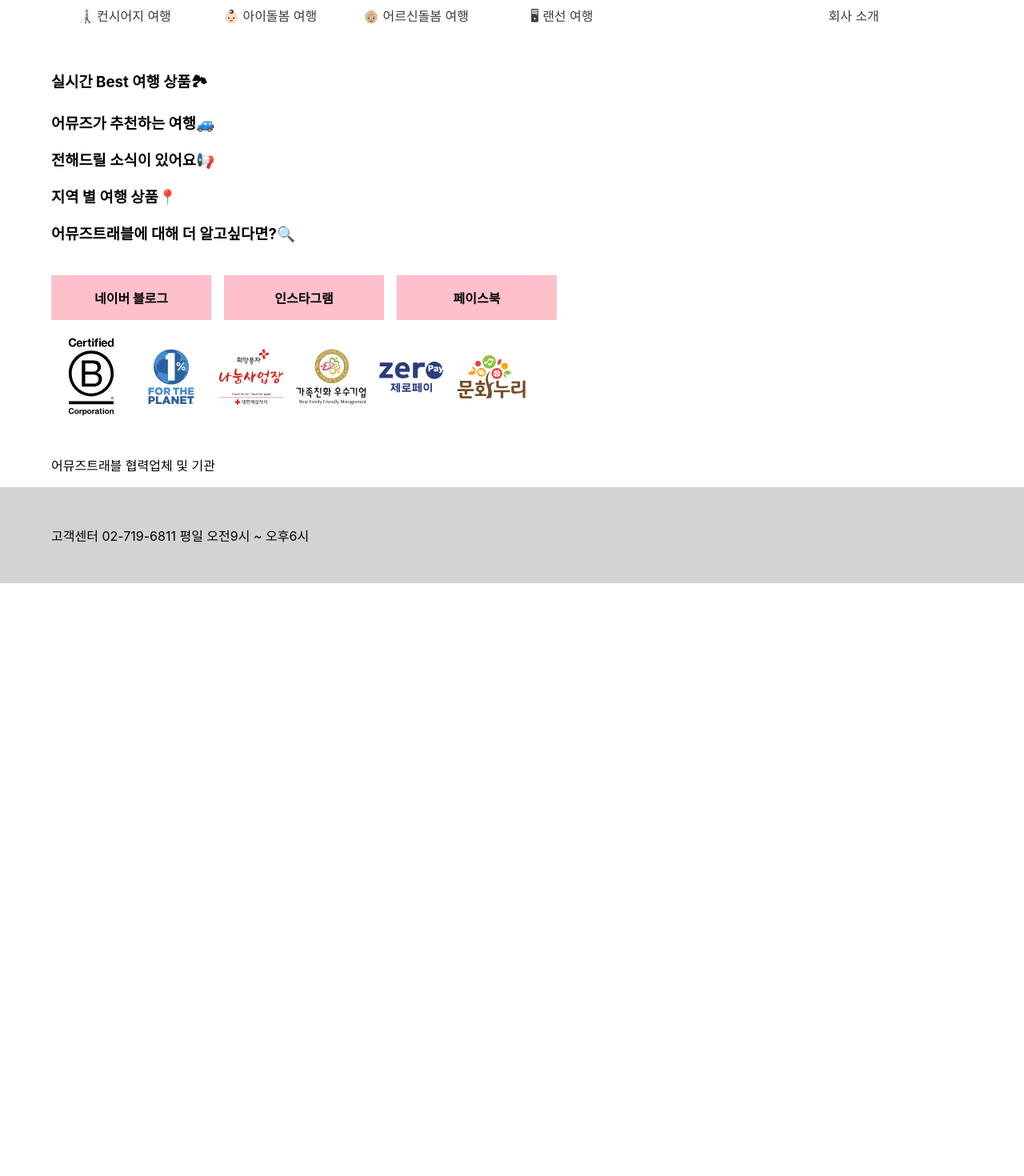
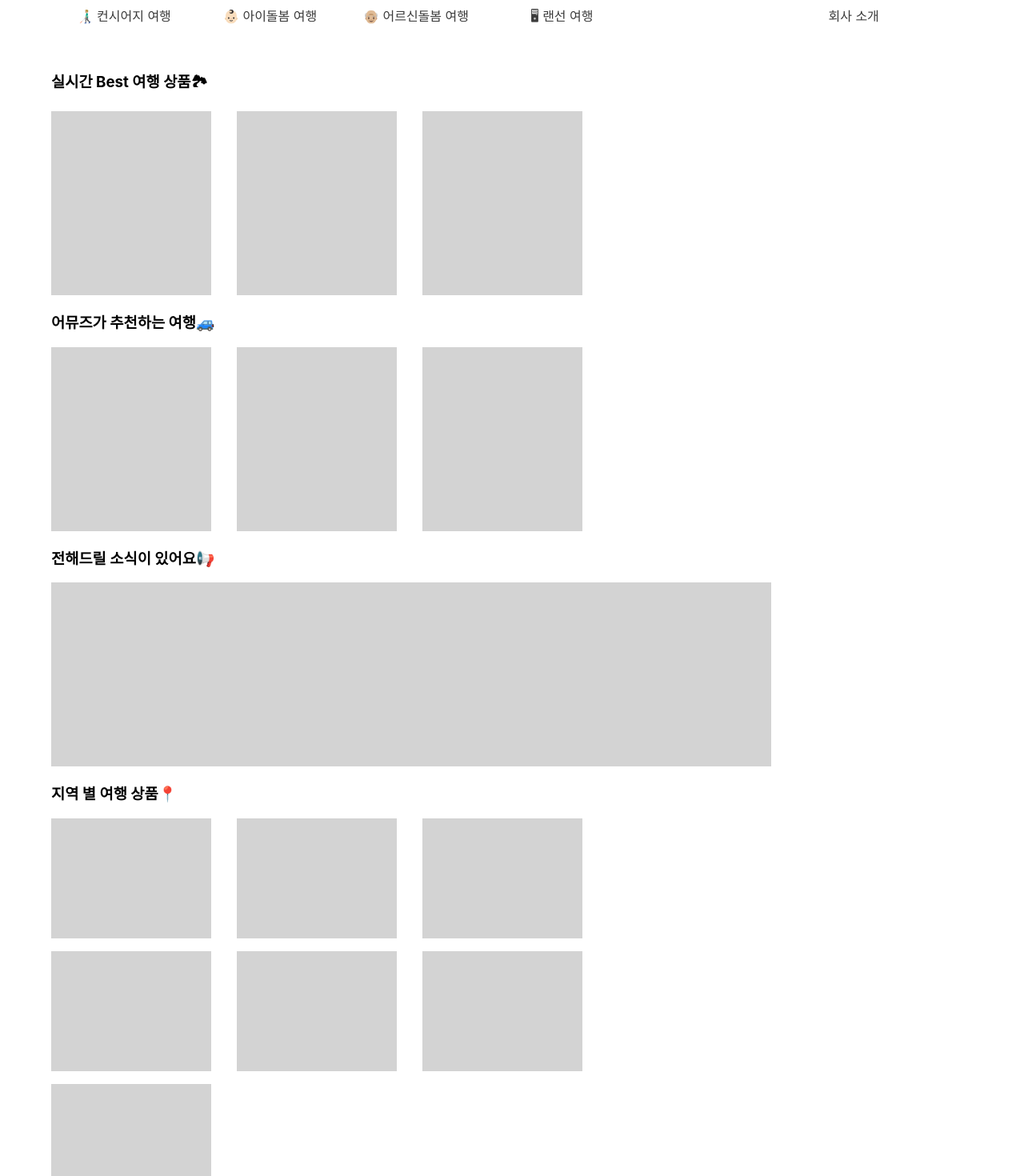
Before and after one commit to inthhh/travel_web_react, a React (Create React App) app in the folder my-app/: page / in a window 1280 px wide. Shown: the part 80-1550 px from the top of the page at 80% size. Before the commit the page ends 809 px from the top, so only its background shows below. Built offline with nearby package versions, Linux system fonts and the light colour scheme.

Commit message:
add boxes🏞

```diff
--- /dev/null
+++ b/my-app/src/MainBestItems/MainBestItem.css
@@ -0,0 +1,12 @@
+.container {
+  display: flex;
+  /* justify-content: space-between; */
+  width: 100%;
+  /* max-width: 900px; */
+}
+
+.box {
+  width: 200px;
+  height: 230px;
+  margin-right: 2rem;
+}
--- a/my-app/src/MainBestItems/MainBestItem.tsx
+++ b/my-app/src/MainBestItems/MainBestItem.tsx
@@ -1,9 +1,19 @@
 import React, { ReactNode } from "react";
+// import "./MainBestItem.css";
+
+const Box = ({ backgroundColor }: { backgroundColor: string }) => (
+  <div className="box" style={{ backgroundColor }}></div>
+);
 
 function MainBestItem() {
   return (
     <>
       <h3>실시간 Best 여행 상품🏞</h3>
+      <div className="container">
+        <Box backgroundColor="lightgray" />
+        <Box backgroundColor="lightgray" />
+        <Box backgroundColor="lightgray" />
+      </div>
     </>
   );
 }
--- /dev/null
+++ b/my-app/src/MainNews/MainNews.css
@@ -0,0 +1,12 @@
+.container {
+  display: flex;
+  /* justify-content: space-between; */
+  width: 100%;
+  /* max-width: 900px; */
+}
+
+.bigbox {
+  width: 900px;
+  height: 230px;
+  /* margin-right: 2rem; */
+}
--- a/my-app/src/MainNews/MainNews.tsx
+++ b/my-app/src/MainNews/MainNews.tsx
@@ -1,9 +1,17 @@
 import React, { ReactNode } from "react";
+import "./MainNews.css";
+
+const BigBox = ({ backgroundColor }: { backgroundColor: string }) => (
+  <div className="bigbox" style={{ backgroundColor }}></div>
+);
 
 function MainNews() {
   return (
     <>
       <h3>전해드릴 소식이 있어요📢</h3>
+      <div className="container">
+        <BigBox backgroundColor="lightgray" />
+      </div>
     </>
   );
 }
--- /dev/null
+++ b/my-app/src/MainRecommendItems/MainRecommendItem.css
@@ -0,0 +1,12 @@
+.container {
+  display: flex;
+  /* justify-content: space-between; */
+  width: 100%;
+  /* max-width: 900px; */
+}
+
+.box {
+  width: 200px;
+  height: 230px;
+  margin-right: 2rem;
+}
--- a/my-app/src/MainRecommendItems/MainRecommendItem.tsx
+++ b/my-app/src/MainRecommendItems/MainRecommendItem.tsx
@@ -1,9 +1,19 @@
 import React, { ReactNode } from "react";
+import "./MainRecommendItem.css";
+
+const Box = ({ backgroundColor }: { backgroundColor: string }) => (
+  <div className="box" style={{ backgroundColor }}></div>
+);
 
 function MainRecommendItem() {
   return (
     <>
       <h3>어뮤즈가 추천하는 여행🚙</h3>
+      <div className="container">
+        <Box backgroundColor="lightgray" />
+        <Box backgroundColor="lightgray" />
+        <Box backgroundColor="lightgray" />
+      </div>
     </>
   );
 }
--- /dev/null
+++ b/my-app/src/MainRegionItems/MainRegionItem.css
@@ -0,0 +1,13 @@
+.container {
+  display: flex;
+  /* justify-content: space-between; */
+  width: 100%;
+  /* max-width: 900px; */
+}
+
+.regionBox {
+  width: 200px;
+  height: 150px;
+  margin-right: 2rem;
+  margin-bottom: 1rem;
+}
--- a/my-app/src/MainRegionItems/MainRegionItem.tsx
+++ b/my-app/src/MainRegionItems/MainRegionItem.tsx
@@ -1,9 +1,27 @@
 import React, { ReactNode } from "react";
+import "./MainRegionItem.css";
+
+const Box = ({ backgroundColor }: { backgroundColor: string }) => (
+  <div className="regionBox" style={{ backgroundColor }}></div>
+);
 
 function MainRegionItem() {
   return (
     <>
       <h3>지역 별 여행 상품📍</h3>
+      <div className="container">
+        <Box backgroundColor="lightgray" />
+        <Box backgroundColor="lightgray" />
+        <Box backgroundColor="lightgray" />
+      </div>
+      <div className="container">
+        <Box backgroundColor="lightgray" />
+        <Box backgroundColor="lightgray" />
+        <Box backgroundColor="lightgray" />
+      </div>
+      <div className="container">
+        <Box backgroundColor="lightgray" />
+      </div>
     </>
   );
 }
```
